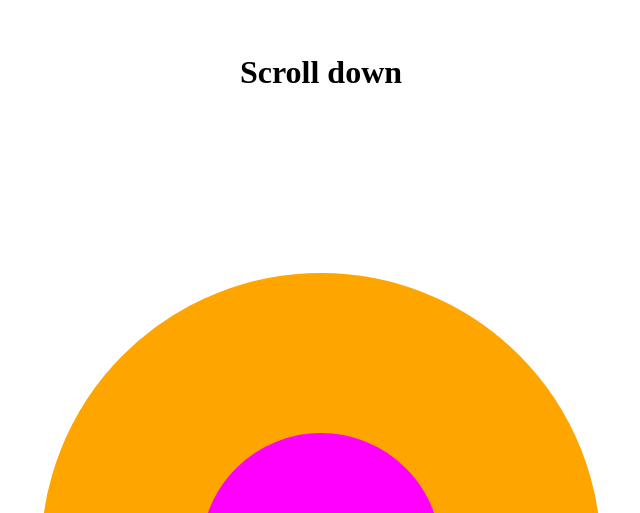
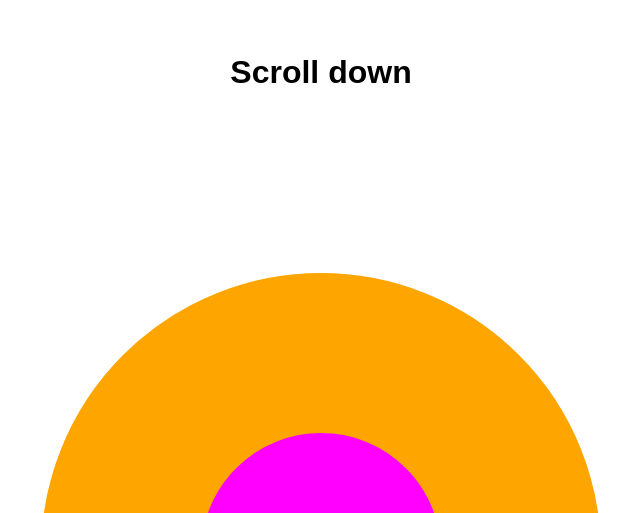
Before and after one commit to davidvandenbor/css-animation-via-intersection-observers, a website built with Parcel: page index.html in a window 1280 px wide. Shown: the part 287-800 px from the top of the page, 319-959 px from the left. Built offline with nearby package versions, Linux system fonts and the light colour scheme.

Commit message:
Update style.css

```diff
--- a/style.css
+++ b/style.css
@@ -8,6 +8,7 @@ body {
   align-items: center;
   flex-direction: column;
   margin-top: 20rem;
+  font-family: sans-serif
 }
 
 .box {
```
